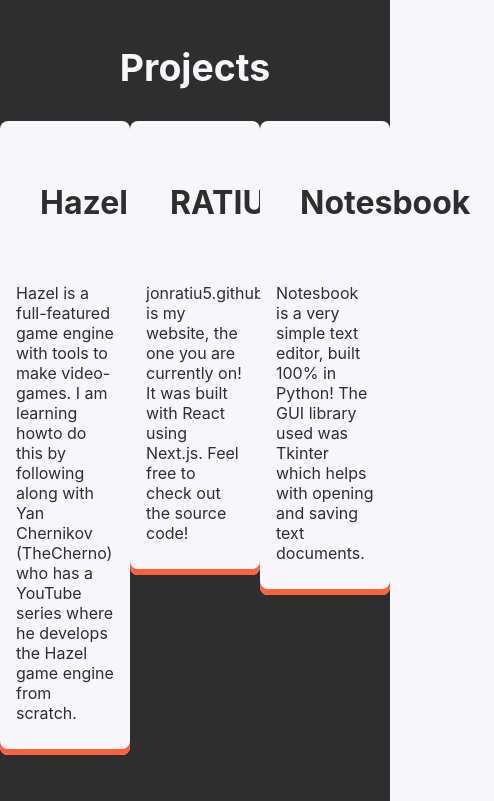
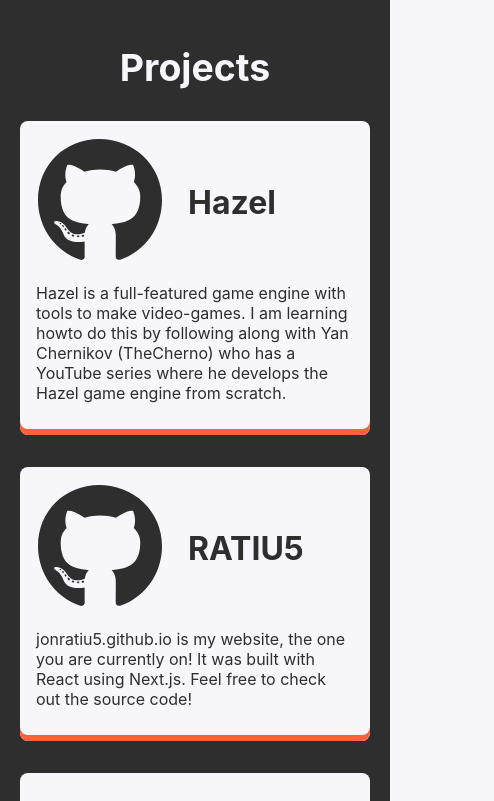
Before and after one commit to RATIU5/ratiu5.github.io, a Next.js app: page / in a window 390 px wide. Shown: the part 1940-2741 px from the top of the page, 494 px wide, since content can reach past the window. Built offline with nearby package versions, Linux system fonts and the light colour scheme.

Commit message:
Fixed project box width

```diff
--- a/styles/Project.module.css
+++ b/styles/Project.module.css
@@ -107,7 +107,7 @@
         width: 100%;
         font-size: 1rem;
         max-width: 350px;
-        min-width: 100px;
+        min-width: 300px;
         padding: 1rem;
         margin: 1rem 0;
     }
```
